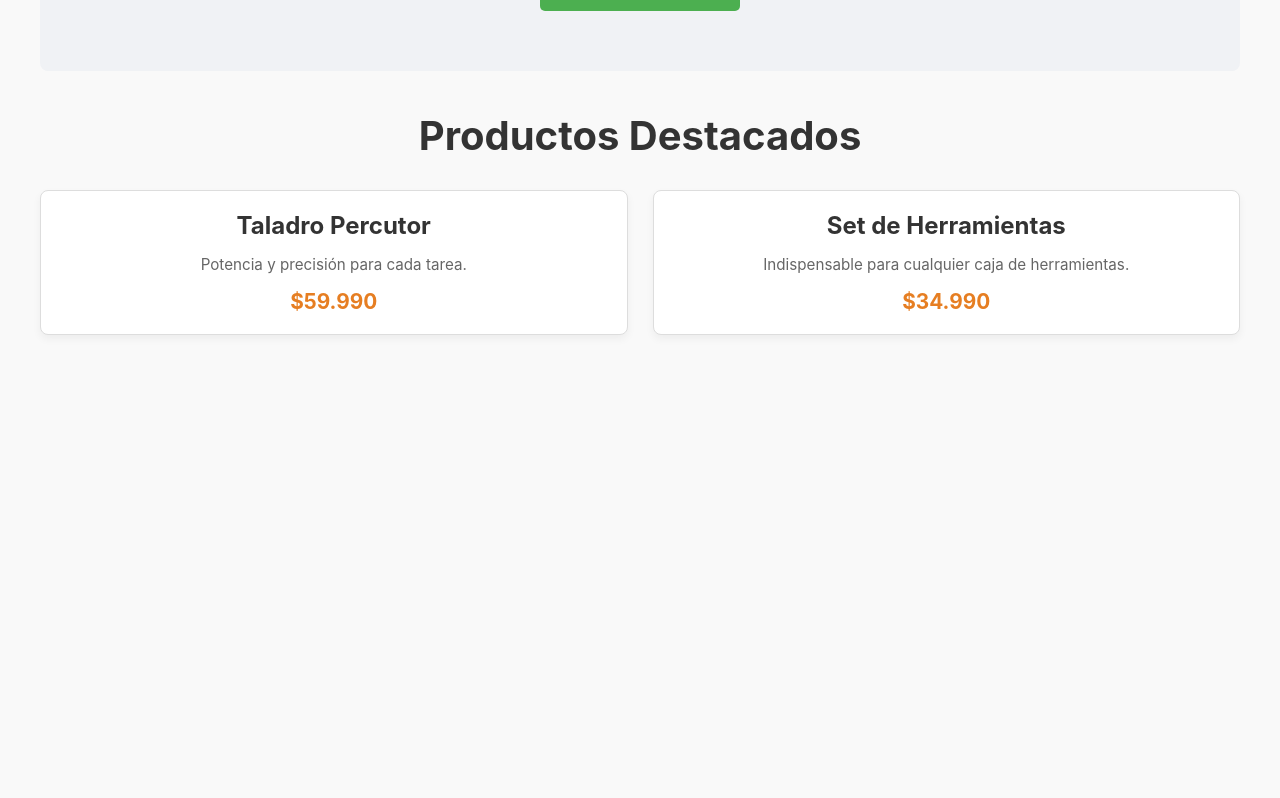
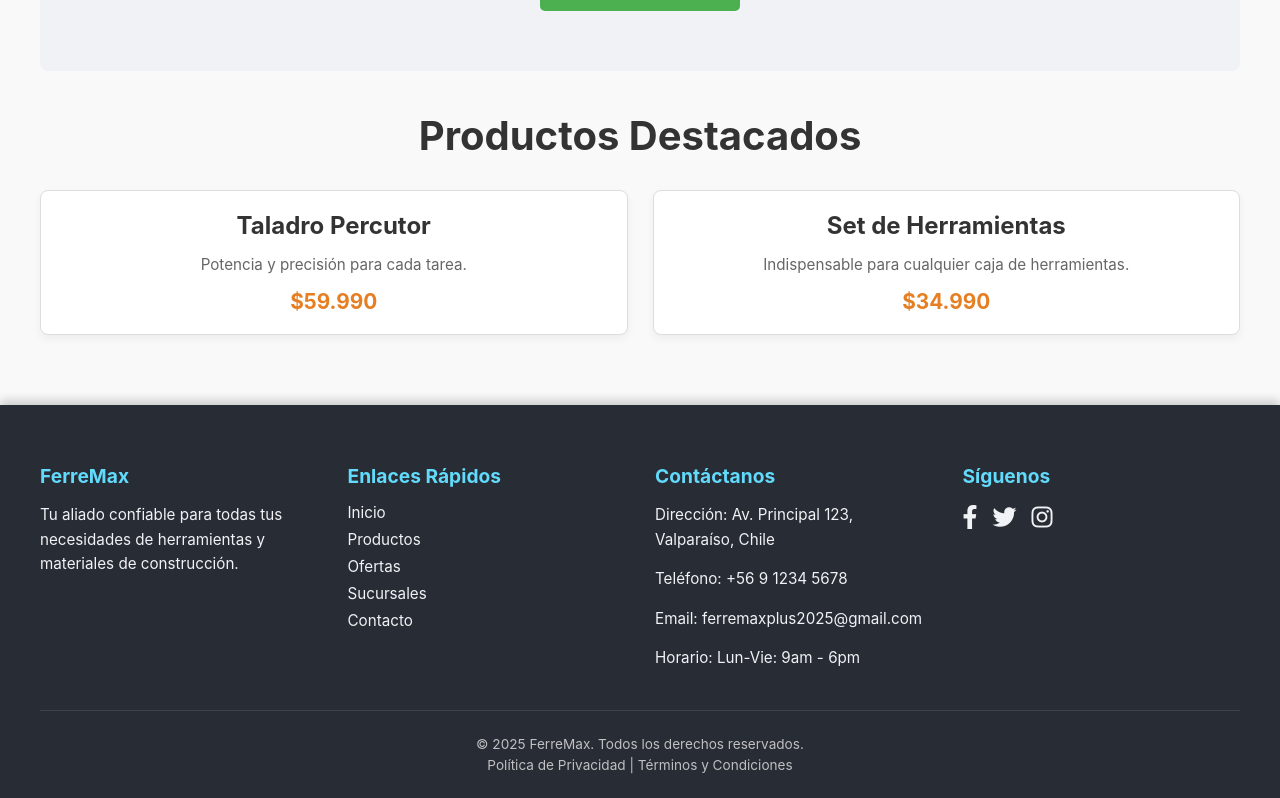
Before and after one commit to Javmalh/front_end_integracion, a React (Create React App) app: page / in a window 1280 px wide. Shown: the part 845-1643 px from the top of the page. Before the commit the page ends 1200 px from the top, so only its background shows below. Built offline with nearby package versions, Linux system fonts and the light colour scheme.

Commit message:
Redes Sociales

```diff
--- a/public/index.html
+++ b/public/index.html
@@ -24,7 +24,8 @@
       work correctly both with client-side routing and a non-root public URL.
       Learn how to configure a non-root public URL by running `npm run build`.
     -->
-    <title>React App</title>
+    <title>FerrePlus</title>
+    <link rel="stylesheet" href="https://cdnjs.cloudflare.com/ajax/libs/font-awesome/6.0.0-beta3/css/all.min.css" integrity="sha512-..." crossorigin="anonymous" referrerpolicy="no-referrer" />
   </head>
   <body>
     <noscript>You need to enable JavaScript to run this app.</noscript>
--- a/src/App.js
+++ b/src/App.js
@@ -2,6 +2,7 @@ import React from 'react';
 import Header from './components/Header';
 import HomePage from './pages/HomePage';
 import './App.css';
+import Footer from "./components/Footer";
 
 function App() {
   return (
@@ -14,6 +15,7 @@ function App() {
         </main>
         {}
         {}
+        <Footer />
       </div>
   );
 }
--- a/src/components/Footer.js
+++ b/src/components/Footer.js
@@ -32,7 +32,7 @@ function Footer() {
                     <h3>Contáctanos</h3>
                     <p>Dirección: Av. Principal 123, Valparaíso, Chile</p>
                     <p>Teléfono: +56 9 1234 5678</p>
-                    <p>Email: info@ferremax.cl</p>
+                    <p>Email: ferremaxplus2025@gmail.com</p>
                     <p>Horario: Lun-Vie: 9am - 6pm</p>
                 </div>
 
@@ -40,13 +40,13 @@ function Footer() {
                 <div className="footer-section footer-social">
                     <h3>Síguenos</h3>
                     <div className="social-icons">
-                        <a href="https://facebook.com/ferremax" target="_blank" rel="noopener noreferrer">
+                        <a href="https://web.facebook.com/profile.php?id=61577413776150" target="_blank" rel="noopener noreferrer">
                             <i className="fab fa-facebook-f"></i> {/* Icono de Facebook */}
                         </a>
-                        <a href="https://twitter.com/ferremax" target="_blank" rel="noopener noreferrer">
+                        <a href="https://x.com/max_ferre2357" target="_blank" rel="noopener noreferrer">
                             <i className="fab fa-twitter"></i> {/* Icono de Twitter */}
                         </a>
-                        <a href="https://instagram.com/ferremax" target="_blank" rel="noopener noreferrer">
+                        <a href="https://www.instagram.com/ferremax_plus/" target="_blank" rel="noopener noreferrer">
                             <i className="fab fa-instagram"></i> {/* Icono de Instagram */}
                         </a>
                         {/* Necesitarás una librería de iconos como Font Awesome */}
```
